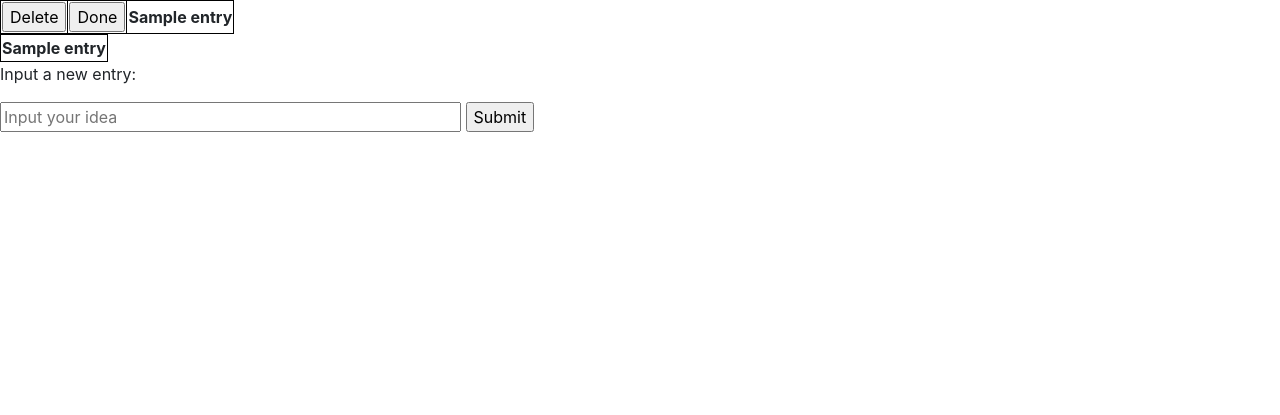
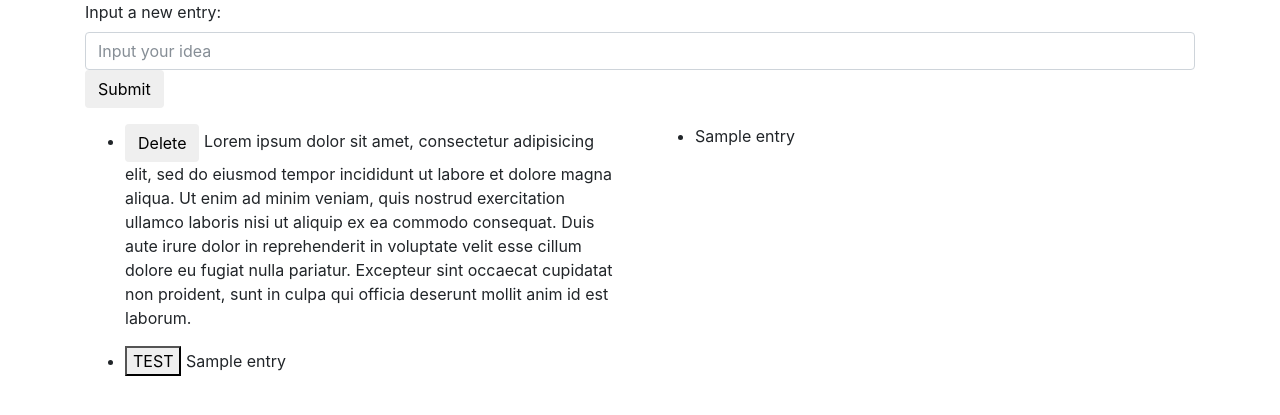
Before and after one commit to janhrastnik/todosite, a Flask app: template todosite/templates/todolist.html in a window 1280 px wide. Shown: the top 415 px of the page. Run offline with Flask 2, Linux system fonts and the light colour scheme; the template is opened without the code that fills it: most values are stand-ins (such as "Sample title", 1, 10 or a date in 2020); lists and menus that the app fills with data are empty.

Commit message:
Starts work on css and function changes

```diff
--- /dev/null
+++ b/todosite/static/css/style.css
@@ -0,0 +1,5 @@
+body .test{
+    background-color: green;
+    padding-left: 100px;
+    padding-right: 100px;
+}
--- a/todosite/templates/todolist.html
+++ b/todosite/templates/todolist.html
@@ -1,5 +1,6 @@
 <!DOCTYPE html>
 <html lang="en">
+
 <head>
     <!-- Required meta tags -->
     <meta charset="utf-8">
@@ -8,44 +9,79 @@
     <!-- Bootstrap CSS -->
     <link rel="stylesheet" href="../static/css/bootstrap.min.css">
 
+    <!-- My CSS -->
+    <link href="../static/css/style.css" rel="stylesheet" type="text/css">
+
     <title>This is the greatest to-do list of All Time</title>
-<style>
-	table, th, td {
-    	border: 1px solid black;
-}
-</style>
 </head>
+
 <body>
+
+    <div class="container">
+        <div class="row">
+        	<div class="col-md-12">
+	        	<div class="form-group">
+			        <form action="{{ url_for('handle_data') }}" method="post">
+
+			        	<label for="idea">Input a new entry:</label>
+
+			            <input type="text" class="form-control" name="ideaInput" id="idea" size="40" placeholder="Input your idea">
+
+			            <input type="submit" class="btn btn-default">
+
+			        </form>
+			    </div>
+		    </div>
+        </div>
+        <div class="row">
+            <div class="col-md-6">
+                <ul>
+                	<li>
+                		<button class="btn">
+                			Delete
+                		</button>
+                		Lorem ipsum dolor sit amet, consectetur adipisicing elit, sed do eiusmod
+                		tempor incididunt ut labore et dolore magna aliqua. Ut enim ad minim veniam,
+                		quis nostrud exercitation ullamco laboris nisi ut aliquip ex ea commodo
+                		consequat. Duis aute irure dolor in reprehenderit in voluptate velit esse
+                		cillum dolore eu fugiat nulla pariatur. Excepteur sint occaecat cupidatat non
+                		proident, sunt in culpa qui officia deserunt mollit anim id est laborum.
+                	</li>
+                </ul>
+                    <ul>
 	                {% for entry in todolist %}
-	<table>
-		<tr>
-	    	<th>
-	    		<form action="{{ url_for('delete_entry') }}" method="post">
+
+                        <li>
+                            <!--- <form class="form-inline" action="{{ url_for('delete_entry') }}" method="post">
                                 <input type="hidden" name="deleteEntry" value="{{ entry }}">
                                 <input type="submit" name="SubmitButton" value="Delete">
                             </form>
-	    	</th>
-	    	<th>
+
                             <form action="{{ url_for('done_entry') }}" method="post">
                                 <input type="hidden" name="doneEntry" value="{{ entry }}">
                                 <input type="submit" name="SubmitButton" value="Done">
-	    		</form>
-	    	</th>
-	    	<th>{{ entry }}</th>
-		</tr>
+                            </form> -->
+
+                            <a href="{{ url_for('aFunction', aVar=entry)}}"><button>TEST</button></a>
+                        	{{ entry }}
+
+                        </li>
+
                     {% endfor %}
-	</table>
+                    </ul>
+            </div>
+
+            <div class="col-md-6">
+                    <ul>
             	    {% for entry in donelist %}
-	<table>
-		<tr>
-			<th>{{ entry }}</th>
-		</tr>
+
+                        <li>{{ entry }}</li>
+
             	    {% endfor %}
-	</table>
-	<p>Input a new entry:</p>
-	<form action="{{ url_for('handle_data') }}" method="post">
-		<input type="text" name="ideaInput" id="idea" size="40" placeholder="Input your idea">
-		<input type="submit">
-	</form>
+                    </ul>
+            </div>
+        </div>
+    </div>
 </body>
+
 </html>
```
Also changed, not shown: todosite/routes.py (+7 -2 lines), todolist.db (deleted), todonelist.db (deleted), 3 other files. Lines whose indentation alone changed are shown as unchanged.
